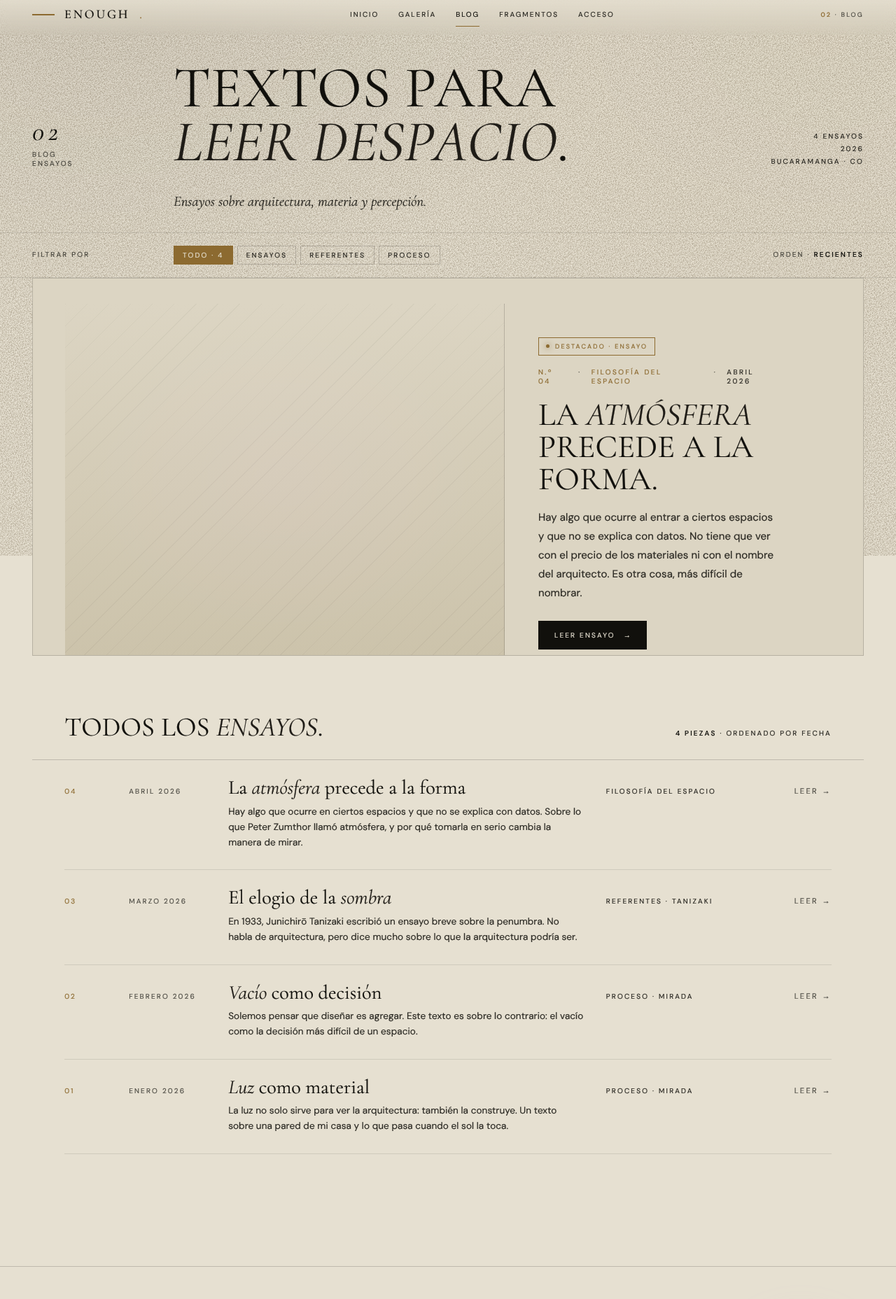
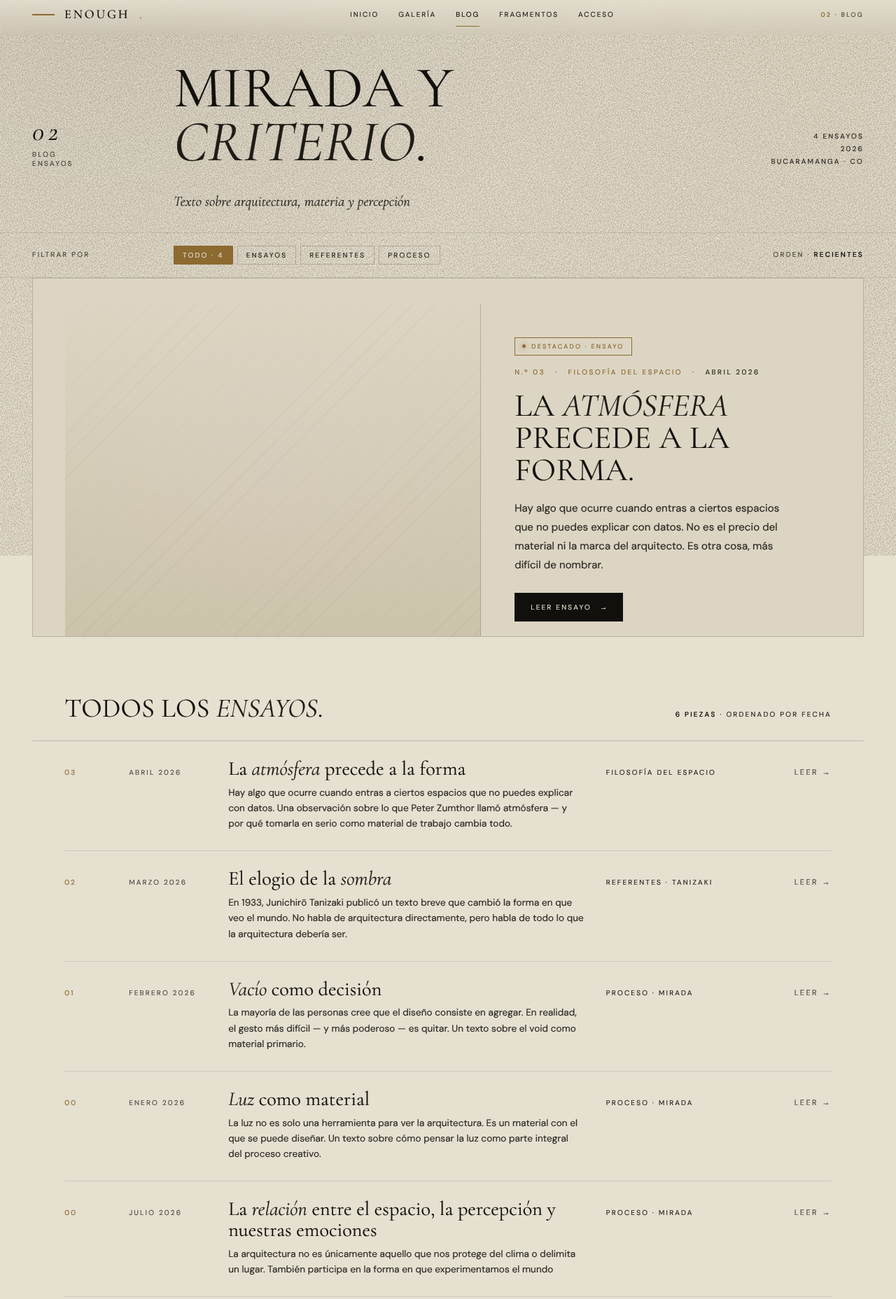
Before and after one commit to j-thp/Esto-es-Enough, a plain HTML site: page blog.html in a window 1280 px wide. Shown: the part 8-1864 px from the top of the page at 70% size. Drawn offline with nearby package versions, Linux system fonts and the light colour scheme.

Commit message:
Revierte la revision editorial: vuelven los textos anteriores
Co-Authored-By: Claude Sonnet 5.5 <noreply@anthropic.com>
Claude-Session: https://claude.ai/code/session_01EbHv3MqKKADYQMj6ay2sFp

```diff
--- a/blog.html
+++ b/blog.html
@@ -391,9 +391,9 @@
 
   <header class="page-head">
     <div class="head-id"><span class="num">02</span>Blog<br>Ensayos</div>
-    <h1>Textos para <em>leer despacio</em>.</h1>
+    <h1>Mirada y <em>criterio</em>.</h1>
     <div class="head-meta">4 ensayos<br>2026<br>Bucaramanga · CO</div>
-    <p class="head-eyebrow">Ensayos sobre arquitectura, materia y percepción.</p>
+    <p class="head-eyebrow">Texto sobre arquitectura, materia y percepción</p>
   </header>
 
   <div class="blog-controls">
@@ -414,12 +414,12 @@
       <div class="featured-body">
         <span class="featured-tag">Destacado · Ensayo</span>
         <div class="featured-meta">
-          <span>N.º 04</span><span class="sep">·</span>
+          <span>N.º 03</span><span class="sep">·</span>
           <span>Filosofía del espacio</span><span class="sep">·</span>
           <span class="date">Abril 2026</span>
         </div>
         <h2>La <em>atmósfera</em><br>precede a la forma.</h2>
-        <p>Hay algo que ocurre al entrar a ciertos espacios y que no se explica con datos. No tiene que ver con el precio de los materiales ni con el nombre del arquitecto. Es otra cosa, más difícil de nombrar.</p>
+        <p>Hay algo que ocurre cuando entras a ciertos espacios que no puedes explicar con datos. No es el precio del material ni la marca del arquitecto. Es otra cosa, más difícil de nombrar.</p>
         <div style="display:flex; gap:12px; margin-top:8px;">
           <button class="btn btn-solid" data-id="atmosfera">Leer ensayo</button>
         </div>
@@ -429,7 +429,7 @@
     <!-- Index head -->
     <div class="index-head">
       <h3>Todos los <em>ensayos</em>.</h3>
-      <span class="count"><b>4 piezas</b> · ordenado por fecha</span>
+      <span class="count"><b>6 piezas</b> · ordenado por fecha</span>
     </div>
 
     <!-- List -->
@@ -498,83 +498,83 @@
     const essays = [
       {
         id: 'atmosfera',
-        num: '04',
+        num: '03',
         title: 'La atmósfera precede a la forma',
         em: 'atmósfera',
         cat: 'ensayo',
         tag: 'Filosofía del espacio',
         date: 'Abril 2026',
-        words: 211,
-        min: 2,
-        brief: 'Hay algo que ocurre en ciertos espacios y que no se explica con datos. Sobre lo que Peter Zumthor llamó atmósfera, y por qué tomarla en serio cambia la manera de mirar.',
+        words: 1860,
+        min: 12,
+        brief: 'Hay algo que ocurre cuando entras a ciertos espacios que no puedes explicar con datos. Una observación sobre lo que Peter Zumthor llamó atmósfera — y por qué tomarla en serio como material de trabajo cambia todo.',
         body: [
-          "Hay algo que ocurre al entrar a ciertos espacios y que no se explica con datos. No tiene que ver con el precio de los materiales ni con el nombre del arquitecto. Es otra cosa, más difícil de nombrar.",
-          "Peter Zumthor la llamó atmósfera: la cualidad de un lugar que nos alcanza antes de que alcancemos a pensarlo. No es la planta ni el concepto. Es la luz que entra de lado a cierta hora, el sonido que absorbe el concreto, el cambio de temperatura al cruzar la puerta. El cuerpo lo registra antes que la cabeza.",
-          "Lo interesante no es la idea. Cualquiera que sea sensible a los espacios la ha sentido alguna vez. Lo interesante es que Zumthor la trató como material de trabajo. Así como un arquitecto calcula la resistencia del concreto, él se preguntaba qué sensación quería producir en quien entrara, y diseñaba para eso.",
-          "Ahí está la diferencia entre un espacio que impresiona y uno que se queda contigo. El primero está hecho para ser visto. El segundo, para ser habitado. Y el que está hecho para ser habitado no necesita anunciarse.",
-          "Eso es lo que Enough intenta registrar: no la imagen de un espacio, sino lo que ese espacio hace con nosotros cuando estamos adentro."
+          'Hay algo que ocurre cuando entras a ciertos espacios que no puedes explicar con datos. No es el precio del material ni la marca del arquitecto. Es otra cosa, más difícil de nombrar.',
+          'Peter Zumthor la llamó atmósfera. La definió como esa cualidad de un espacio que te alcanza antes de que lo proceses racionalmente. No la planta arquitectónica, no el concepto detrás. La luz que entra oblicua por una ventana a una hora específica del día. El sonido que absorbe el concreto. La temperatura del aire cuando cruzas el umbral. Algo que el cuerpo registra antes que la mente.',
+          'Lo que me parece revolucionario de esa idea no es la idea en sí — cualquier persona sensible a los espacios lo ha sentido. Lo revolucionario es que Zumthor la tomó en serio como material de trabajo. Igual que un arquitecto piensa en la resistencia del concreto o las propiedades del vidrio, él pensaba en cómo producir una atmósfera específica. Cómo producir una sensación concreta dentro del cuerpo.',
+          'Creo que esa es la diferencia entre un espacio que impresiona y un espacio que toca. El primero está pensado para ser visto. El segundo está pensado para ser habitado. Y cuando un espacio está pensado para ser habitado de verdad, no necesita anunciarse. Se siente antes de que lo leas.',
+          'Eso es lo que Enough trata de capturar. No la imagen del espacio, sino lo que el espacio hace cuando estás dentro de él. Esa diferencia puede parecer pequeña. No lo es.'
         ]
       },
       {
         id: 'sombra',
-        num: '03',
+        num: '02',
         title: 'El elogio de la sombra',
         em: 'sombra',
         cat: 'referente',
         tag: 'Referentes · Tanizaki',
         date: 'Marzo 2026',
-        words: 192,
-        min: 1,
-        brief: 'En 1933, Junichirō Tanizaki escribió un ensayo breve sobre la penumbra. No habla de arquitectura, pero dice mucho sobre lo que la arquitectura podría ser.',
+        words: 1240,
+        min: 8,
+        brief: 'En 1933, Junichirō Tanizaki publicó un texto breve que cambió la forma en que veo el mundo. No habla de arquitectura directamente, pero habla de todo lo que la arquitectura debería ser.',
         body: [
-          "En 1933, Junichirō Tanizaki publicó «El elogio de la sombra», un ensayo breve sobre la penumbra. No es un libro de arquitectura, pero dice mucho sobre lo que la arquitectura podría ser.",
-          "Su argumento es sencillo: la belleza tradicional japonesa nace de la penumbra, no de la luz. El dorado de un biombo lacado solo brilla de verdad en una habitación oscura; bajo una luz eléctrica intensa, se ve barato. La pátina de la madera, el hollín en las paredes de un templo, la cerámica sin brillo: lo que en Occidente se leería como suciedad o vejez, para él era el lugar donde vive la belleza.",
-          "Lo leí en un momento difícil, cuando todo a mi alrededor me parecía demasiado brillante y demasiado insistente. Tanizaki me dio algo que no esperaba: la idea de que la sombra no es una falta, sino un material. Que un cuarto oscuro puede tener una densidad y un abrigo que un cuarto iluminado no tiene.",
-          "Desde entonces busco las sombras dentro de los espacios: los rincones donde la luz no llega, las superficies que han acumulado años. Casi siempre es ahí donde un lugar tiene carácter."
+          'En 1933, Junichirō Tanizaki publicó un texto breve que cambió la forma en que veo el mundo. No habla de arquitectura directamente, pero habla de todo lo que la arquitectura debería ser.',
+          'Su argumento central es simple y profundo al mismo tiempo: la belleza japonesa tradicional nace de la penumbra, no de la luz. El oro de un biombo lacado solo brilla de verdad cuando está en una habitación oscura. Bajo luz eléctrica fuerte, el oro se ve barato. La pátina de la madera vieja, el hollín acumulado en las paredes de un templo, la opacidad de la cerámica sin barniz — todo lo que Occidente clasificaría como suciedad o vejez, para él es exactamente donde vive la belleza.',
+          'Leí ese libro por primera vez en un momento difícil, cuando todo lo que me rodeaba parecía demasiado brillante, demasiado ruidoso, demasiado insistente. Y Tanizaki me ofreció algo que no esperaba: la validación de que la sombra es un material, no una carencia. Que los espacios oscuros tienen densidad y protección que los espacios luminosos no pueden tener.',
+          'Desde entonces miro diferente. Busco las sombras dentro de los espacios, los rincones donde la luz no llega, las superficies que han acumulado tiempo. Ahí es donde los espacios tienen carácter. Ahí es donde se sienten vivos.',
+          'El libro se llama "El elogio de la sombra". Es un libro pequeño. Pero cambió la forma en que percibo los espacios.'
         ]
       },
       {
         id: 'vacio',
-        num: '02',
+        num: '01',
         title: 'Vacío como decisión',
         em: 'Vacío',
         cat: 'proceso',
         tag: 'Proceso · Mirada',
         date: 'Febrero 2026',
-        words: 200,
-        min: 1,
-        brief: 'Solemos pensar que diseñar es agregar. Este texto es sobre lo contrario: el vacío como la decisión más difícil de un espacio.',
+        words: 1410,
+        min: 10,
+        brief: 'La mayoría de las personas cree que el diseño consiste en agregar. En realidad, el gesto más difícil — y más poderoso — es quitar. Un texto sobre el void como material primario.',
         body: [
-          "Solemos pensar que diseñar es agregar. Pero muchas veces la decisión más difícil es quitar.",
-          "En arquitectura se usa la palabra void para nombrar algo más preciso que un espacio vacío: el hueco que le da forma a lo sólido. El patio que deja respirar a las habitaciones. La doble altura que cambia la escala de todo lo que la rodea. El pasillo estrecho que hace que el cuarto del fondo parezca más grande.",
-          "Sin esos huecos, un edificio sería un bloque macizo. Es el vacío lo que lo vuelve habitable.",
-          "Lo pienso cuando entro a espacios que no funcionan. Pocas veces fallan por lo que tienen; casi siempre fallan por lo que nadie se atrevió a quitar. Hay miedo al vacío en el diseño de hoy: miedo a que el cliente sienta que falta algo, a que el lugar parezca sin terminar, a que el presupuesto no se note.",
-          "Y sin embargo, los espacios que más me afectan suelen ser los que tienen menos: menos muebles, menos objetos, menos intervención. Son, curiosamente, los que se sienten más llenos.",
-          "El vacío no es ausencia. Es una decisión, y tomarla exige más convicción que cualquier objeto que pudiera ocupar su lugar."
+          'La mayoría de las personas cree que el diseño consiste en agregar. En realidad, el gesto más difícil — y más poderoso — es quitar.',
+          'Hay un término en arquitectura que me interesa especialmente: void. No es solo "espacio vacío" en el sentido de lugar sin contenido. Es el hueco que le da forma a lo sólido. El patio interior de un edificio que hace que las habitaciones respiren. El doble alto que cambia la escala de todo lo que lo rodea. El pasillo estrecho que hace que el cuarto al final parezca enorme.',
+          'Sin el void, la arquitectura es un bloque macizo. Es el hueco el que la convierte en espacio habitable.',
+          'Pienso en esto cuando miro espacios que me parecen fallidos. La mayoría no fallan por lo que tienen, sino por lo que no se atrevieron a quitar. Hay un miedo enorme al vacío en el diseño contemporáneo. Miedo a que el cliente diga que falta algo. Miedo a que parezca poco terminado. Miedo a que el presupuesto no se justifique si no hay suficiente.',
+          'Pero los espacios que más me afectan son siempre los que tienen menos. Menos muebles, menos objetos, menos intervención. Y paradójicamente, son los que se sienten más llenos — de silencio, de posibilidad, de presencia.',
+          'El vacío no es ausencia. Es una decisión. Y tomar esa decisión requiere más convicción que cualquier elemento que se podría poner en su lugar.'
         ]
       },
       {
         id: 'luz',
-        num: '01',
+        num: '00',
         title: 'Luz como material',
         em: 'Luz',
         cat: 'proceso',
         tag: 'Proceso · Mirada',
         date: 'Enero 2026',
-        words: 178,
-        min: 1,
-        brief: 'La luz no solo sirve para ver la arquitectura: también la construye. Un texto sobre una pared de mi casa y lo que pasa cuando el sol la toca.',
+        words: 980,
+        min: 6,
+        brief: 'La luz no es solo una herramienta para ver la arquitectura. Es un material con el que se puede diseñar. Un texto sobre cómo pensar la luz como parte integral del proceso creativo.',
         body: [
-          "La luz no solo sirve para ver la arquitectura. También es un material con el que se construye.",
-          "Muchas veces se piensa al final, cuando el espacio ya está resuelto, como un recurso para resaltar lo que ya existe. Pero la luz cambia todo lo demás: la dirección en que entra, su intensidad y su color deciden cómo se ven un material, una textura o una proporción.",
-          "Lo noto en mi casa. Hay una pared que la mayor parte del día no tiene nada especial. A cierta hora, el sol entra por la ventana y la atraviesa en franjas. Durante unos minutos es otra pared. Después vuelve a ser la de siempre. No cambió el muro. Cambió la luz.",
-          "Por eso, cuando entro a un espacio, me pregunto menos por las paredes y los muebles, y más por cómo llega la luz y qué hace con lo que encuentra.",
-          "La luz es tan material como el concreto o la madera. Tratarla así es la diferencia entre un espacio que se ve bien y uno que se siente bien."
+          'La luz no es solo una herramienta para ver la arquitectura. Es un material con el que se puede diseñar.',
+          'Cuando los arquitectos piensan en la luz, a menudo lo hacen al final del proceso, como un complemento para resaltar las formas que ya han creado. Pero la luz debería ser parte integral del proceso creativo desde el principio.',
+          'La forma en que la luz entra a un espacio puede cambiar completamente cómo se siente ese espacio. La dirección de la luz, su intensidad, su color — todo eso afecta cómo percibimos los materiales, las texturas, las proporciones.',
+          'Pienso en esto cada vez que diseño un espacio. No solo pienso en dónde van las paredes y los muebles, sino también en cómo va a entrar la luz, qué tipo de atmósfera quiero crear con esa luz, cómo va a interactuar con los materiales que estoy usando.',
+          'La luz es un material tan importante como el concreto o la madera. Y tratarla como tal abre posibilidades infinitas para crear espacios que no solo se vean bien, sino que también se sientan bien.'
         ]
       },
       {
         id: 'relación',
-        borrador: true,
         num: '00',
         title: 'La relación entre el espacio, la percepción y nuestras emociones',
         em: 'relación',
@@ -596,7 +596,7 @@
     const chips = document.querySelectorAll('.chip');
     let filter = 'all';
 
-    function visible() { const pub = essays.filter(e => !e.borrador); return filter === 'all' ? pub : pub.filter(e => e.cat === filter); }
+    function visible() { return filter === 'all' ? essays : essays.filter(e => e.cat === filter); }
 
     function render() {
       const items = visible();
```
Also changed, not shown: acceso.html (+2 -2 lines), dashboard.html (+20 -5 lines), fragmentos.html (+6 -6 lines), galeria.html (+1 -1 lines), index.html (+10 -10 lines).
